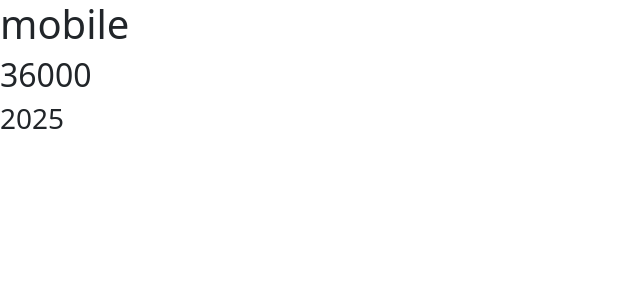
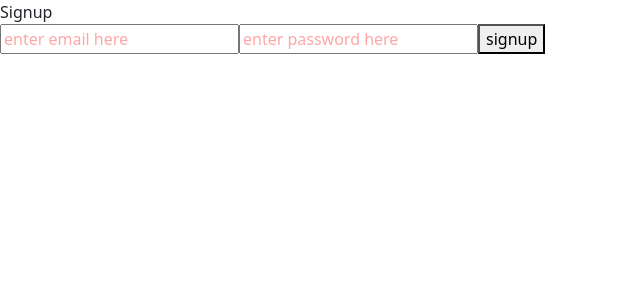
Before and after one commit to sriram507/React-tasks, a React (Create React App) app: page /signup in a window 1280 px wide. Shown: the top 300 px of the page, without its empty margins (0-640 px from the left). Built offline with nearby package versions, Linux system fonts and the light colour scheme; no server answers.

Commit message:
firebase authentication

```diff
--- a/package.json
+++ b/package.json
@@ -9,6 +9,7 @@
     "@testing-library/user-event": "^13.5.0",
     "axios": "^1.11.0",
     "bootstrap": "^5.3.5",
+    "firebase": "^12.1.0",
     "react": "^18.2.0",
     "react-beautiful-dnd": "^13.1.1",
     "react-bootstrap": "^2.10.9",
--- a/src/App.jsx
+++ b/src/App.jsx
@@ -1,4 +1,4 @@
-import React from "react";
+import React, { useEffect, useState } from "react";
 import Navbar from "./components/Navbar";
 import About from "./components/About";
 import Education from "./components/Education";
@@ -14,7 +14,6 @@ import Calculator from "./UiContent/functionalComps/calculator/index";
 import FormComp from "./UiContent/functionalComps/formEvents/index";
 import PureComponent from "./UiContent/functionalComps/pureComponents/counter";
 import UseeffectComp from "./UiContent/functionalComps/useEffect";
-import { BrowserRouter as Router, Route, Routes, Link } from "react-router-dom";
 import Home from "./UiContent/functionalComps/Routingcomps/home";
 import Pricing from "./UiContent/functionalComps/Routingcomps/pricing";
 import AboutUs from "./UiContent/functionalComps/Routingcomps/about";
@@ -22,7 +21,6 @@ import PageNotFound from "./UiContent/functionalComps/Routingcomps/pagenotfound"
 import ContactUs from "./UiContent/functionalComps/Routingcomps/contact";
 import LoginForm from "./UiContent/functionalComps/loginComp";
 import Welcome from "./UiContent/functionalComps/Routingcomps/welcome";
-import './App.css';
 import MovieList from "./UiContent/dynamicrouting/movieList";
 import MovieDetails from "./UiContent/dynamicrouting/movieDetails";
 import TestUnmount from "./UiContent/hooks/component unmount/TestUnmount";
@@ -30,10 +28,133 @@ import UseMemoExample from "./UiContent/hooks/UseMemoExample";
 import UseCallbackExample from "./UiContent/hooks/UseCallbackExample";
 import ParentComp from "./UiContent/contexthook/parentComp";
 
-function App() {
+import Signup from "./firebase authentication/signup/signup";
+import Login from "./firebase authentication/login/login";
+import Homepage from "./firebase authentication/home/home";
+import { app } from "./firebase authentication/fbconfig";
+
+import { BrowserRouter, Routes, Route } from "react-router-dom";
+import { getAuth, onAuthStateChanged } from "firebase/auth";
+
+import "./App.css";
+
+const App = () => {
+  const auth = getAuth();
+  const [user, setUser] = useState(null);
+
+  useEffect(() => {
+    const unsubscribe = onAuthStateChanged(auth, (u) => {
+      if (u) {
+        setUser(u);
+      } else {
+        setUser(null);
+      }
+    });
+    return () => unsubscribe();
+  }, [auth]);
+
   return (
-    <div className="app">
-      {/* <UseeffectComp  /> */}
+    <BrowserRouter>
+      <Routes>
+        {/* Firebase Auth Routes */}
+        <Route path="/home" element={<Homepage />} />
+        <Route path="/signup" element={<Signup />} />
+        <Route path="/login" element={<Login />} />
+
+        {/* Example extra routes (uncomment if you want to use them) */}
+        {/* <Route path="/aboutus" element={<AboutUs />} /> */}
+        {/* <Route path="/pricing" element={<Pricing />} /> */}
+        {/* <Route path="/contact" element={<ContactUs />} /> */}
+        {/* <Route path="/welcome" element={<Welcome />} /> */}
+        {/* <Route path="/movies" element={<MovieList />} /> */}
+        {/* <Route path="/movies/:id" element={<MovieDetails />} /> */}
+
+        {/* Fallback */}
+        <Route path="*" element={<PageNotFound />} />
+      </Routes>
+    </BrowserRouter>
+  );
+};
+
+export default App;
+
+
+
+
+
+
+// old code
+
+
+// import React, { useEffect, useState } from "react";
+// import Navbar from "./components/Navbar";
+// import About from "./components/About";
+// import Education from "./components/Education";
+// import Skills from "./components/Skills";
+// import Projects from "./components/Projects";
+// import Certifications from "./components/Certifications";
+// import Contact from "./components/Contact";
+// import Lifecycle from "./UiContent/lifeCycle/index";
+// import Updatingphase from "./UiContent/Updatingphase/index";
+// import FunLifeCycle from "./UiContent/functionalComps/lifecycle/index";
+// import CounterFc from "./UiContent/functionalComps/counterFc";
+// import Calculator from "./UiContent/functionalComps/calculator/index";
+// import FormComp from "./UiContent/functionalComps/formEvents/index";
+// import PureComponent from "./UiContent/functionalComps/pureComponents/counter";
+// import UseeffectComp from "./UiContent/functionalComps/useEffect";
+// import { BrowserRouter as Router, Route, Routes, Link } from "react-router-dom";
+// import Home from "./UiContent/functionalComps/Routingcomps/home";
+// import Pricing from "./UiContent/functionalComps/Routingcomps/pricing";
+// import AboutUs from "./UiContent/functionalComps/Routingcomps/about";
+// import PageNotFound from "./UiContent/functionalComps/Routingcomps/pagenotfound";
+// import ContactUs from "./UiContent/functionalComps/Routingcomps/contact";
+// import LoginForm from "./UiContent/functionalComps/loginComp";
+// import Welcome from "./UiContent/functionalComps/Routingcomps/welcome";
+// import "./App.css";
+// import MovieList from "./UiContent/dynamicrouting/movieList";
+// import MovieDetails from "./UiContent/dynamicrouting/movieDetails";
+// import TestUnmount from "./UiContent/hooks/component unmount/TestUnmount";
+// import UseMemoExample from "./UiContent/hooks/UseMemoExample";
+// import UseCallbackExample from "./UiContent/hooks/UseCallbackExample";
+// import ParentComp from "./UiContent/contexthook/parentComp";
+// import Signup from "./firebase authentication/signup/signup";
+// import { BrowserRouter, Routes, Route } from "react-router-dom";
+// import Login from "./firebase authentication/login/login";
+// import Homepage from "./firebase authentication/home/home";
+// import { app } from "./firebase authentication/fbconfig";
+// import { getAuth, signOut, onAuthStateChanged } from "firebase/auth";
+
+// const App = () => {
+//   const auth = getAuth(app);
+//   const [user, setUser] = useState(null);
+
+//   useEffect(() => {
+//     const unsubscribe = onAuthStateChanged(auth, (currentUser) => {
+//       if (currentUser) {
+//         setUser(currentUser);
+//       } else {
+//         setUser(null);
+//       }
+//     });
+
+//     return () => unsubscribe();
+//   }, [auth]);
+
+  // ✅ logout function
+  // const handleLogout = async () => {
+  //   try {
+  //     await signOut(auth);
+  //     setUser(null);
+  //   } catch (err) {
+  //     console.error("Logout error:", err);
+  //   }
+  // };
+
+  // return (
+  //   <>
+      {/* You can uncomment whichever UI block you want to test */}
+
+      {/* <UseeffectComp /> */}
       {/* <LoginForm /> */}
       {/* <PureComponent /> */}
       {/* <FormComp /> */}
@@ -50,25 +171,22 @@ function App() {
       <Certifications />
       <Contact /> */}
 
+      {/* Example Router (commented) */}
       {/* <Router>
         <nav style={{display:"flex",justifyContent:"space-around"}}>
           <Link to="/home">home</Link>
           <Link to="/ContactUs">ContactUs</Link>
           <Link to="/About">AboutUs</Link>
         </nav>
-
         <Routes>
           <Route path="/home" element={<CounterFc />} />
           <Route path="/ContactUs" element={<Calculator />} />
-  <Route path="/About" element= {<FormComp />} />
-  <Route path="/*" element ={<UseeffectComp  />} />
-
-
-
+          <Route path="/About" element={<FormComp />} />
+          <Route path="/*" element={<UseeffectComp />} />
         </Routes>
-
       </Router> */}
 
+      {/* Example Router with Links (commented) */}
       {/* <Router>
         <div
           style={{
@@ -85,53 +203,46 @@ function App() {
           <Link className="Links" to="/pricing">Pricing</Link>
           <Link className="Links" to="/login">Login</Link>
         </div>
-
         <Routes>
-
-    <Route path="*" element={<PageNotFound/>}></Route>
-    <Route path="/login" element={<LoginForm/>}></Route>
-    <Route path="/home" element={<Home/>}></Route>
-    <Route path="/pricing" element={<Pricing/>}></Route>
-    <Route path="/aboutus" element={<AboutUs/>}></Route>
-    <Route path="/contact" element={<ContactUs/>}></Route>
-    <Route path="/Welcome" element={<Welcome/>}></Route>
-
+          <Route path="*" element={<PageNotFound />} />
+          <Route path="/login" element={<LoginForm />} />
+          <Route path="/home" element={<Home />} />
+          <Route path="/pricing" element={<Pricing />} />
+          <Route path="/aboutus" element={<AboutUs />} />
+          <Route path="/contact" element={<ContactUs />} />
+          <Route path="/Welcome" element={<Welcome />} />
         </Routes>
       </Router> */}
 
+      {/* Example Router with Dynamic Routes (commented) */}
       {/* <Router>
-     <div style={{display:"flex",justifyContent:"space-around"}}>
-      <Link to ="/home" >Home</Link>
-      <Link to ="/movies" >Movies</Link>
+        <div style={{ display: "flex", justifyContent: "space-around" }}>
+          <Link to="/home">Home</Link>
+          <Link to="/movies">Movies</Link>
         </div>
-
-
         <Routes>
-
-  <Route path="/home" element={<Home/>}></Route>
-  <Route path="/movies" element={<MovieList/>}></Route>
-  <Route path="/movies/:id" element={<MovieDetails/>}></Route>
-
+          <Route path="/home" element={<Home />} />
+          <Route path="/movies" element={<MovieList />} />
+          <Route path="/movies/:id" element={<MovieDetails />} />
         </Routes>
-
-
       </Router> */}
 
+      {/* <TestUnmount /> */}
+      {/* <UseMemoExample /> */}
+      {/* <UseCallbackExample /> */}
+      {/* <ParentComp /> */}
 
-    {/* <TestUnmount /> */}
+      {/* 🔹 Active Firebase Auth Routes */}
+      // <BrowserRouter>
+      //   <Routes>
+      //     <Route path="/home" element={<Homepage user={user} onLogout={handleLogout} />} />
+      //     <Route path="/signup" element={<Signup />} />
+      //     <Route path="/login" element={<Login />} />
+      //     <Route path="*" element={<h1>404 Page Not Found</h1>} />
+      //   </Routes>
+      // </BrowserRouter>
+//     </>
+//   );
+// };
 
-
-{/* <UseMemoExample /> */}
-
-{/* <UseCallbackExample /> */}
-
-<ParentComp />
-
-
-    </div>
-
-
-  );
-}
-
-export default App;
+// export default App;
--- /dev/null
+++ b/src/firebase authentication/fbconfig.js
@@ -0,0 +1,21 @@
+// Import the functions you need from the SDKs you need
+import { initializeApp } from "firebase/app";
+import { getAnalytics } from "firebase/analytics";
+// TODO: Add SDKs for Firebase products that you want to use
+// https://firebase.google.com/docs/web/setup#available-libraries
+
+// Your web app's Firebase configuration
+// For Firebase JS SDK v7.20.0 and later, measurementId is optional
+const firebaseConfig = {
+  apiKey: "AIzaSyBO1novZSkNlJWvSL1q5DbV3hmEG_8-2KM",
+  authDomain: "ptroutes-bd6da.firebaseapp.com",
+  projectId: "ptroutes-bd6da",
+  storageBucket: "ptroutes-bd6da.firebasestorage.app",
+  messagingSenderId: "192003927938",
+  appId: "1:192003927938:web:ade86e17cc865560e5e99b",
+  measurementId: "G-L6P6FLRLLZ"
+};
+
+// Initialize Firebase
+export const app = initializeApp(firebaseConfig);
+const analytics = getAnalytics(app);
--- /dev/null
+++ b/src/firebase authentication/home/home.js
@@ -0,0 +1,9 @@
+import React from 'react'
+
+const Homepage = () => {
+  return (
+    <div>Homepage</div>
+  )
+}
+
+export default Homepage
--- /dev/null
+++ b/src/firebase authentication/login/login.js
@@ -0,0 +1,60 @@
+import React, { useState } from "react";
+import { app } from "../fbconfig";
+import { getAuth, signInWithEmailAndPassword } from "firebase/auth";
+import { useNavigate } from "react-router-dom";
+
+const Login = () => {
+  let route = useNavigate();
+  let loginWithFb = getAuth(app);
+  const [email, setEmail] = useState("");
+  const [pswd, setPswd] = useState("");
+
+  const handleSubmit = async (e) => {
+    e.preventDefault();
+    try {
+      let loginSuccess = await signInWithEmailAndPassword(
+        loginWithFb,
+        email,
+        pswd
+      );
+
+      if(loginSuccess){
+    alert("logged in successfully");
+      route("/home");
+      console.log("login success");
+
+}else{
+  alert("user not found in db")
+}
+
+    } catch (err) {
+    console.log(err);
+    }
+    // console.log(email, pswd);
+  };
+
+
+
+  return (
+    <div>
+      Login
+      <form onSubmit={handleSubmit}>
+        <input
+          type="email"
+          placeholder="enter email here"
+          onChange={(e) => setEmail(e.target.value)}
+          value={email}
+        />
+        <input
+          type="password"
+          placeholder="enter password here"
+          onChange={(e) => setPswd(e.target.value)}
+          value={pswd}
+        />
+        <button>Login</button>
+      </form>
+    </div>
+  );
+};
+
+export default Login;
--- /dev/null
+++ b/src/firebase authentication/signup/signup.js
@@ -0,0 +1,55 @@
+import React, { useState } from "react";
+import { useNavigate } from "react-router-dom";
+import {createUserWithEmailAndPassword, getAuth,signInwithEmailAndPassword} from "firebase/auth"
+import {app}  from "../fbconfig"
+
+const Signup = () => {
+  const signUpDoneWithFb=getAuth()
+ const route=useNavigate()
+  const [email, setEmail]=useState("")
+  const [pswd, setPswd]=useState("")
+
+
+
+  const handleSubmit =async (e) => {
+    e.preventDefault();
+
+    try {
+      let a=await createUserWithEmailAndPassword(signUpDoneWithFb,email,pswd)
+      alert("signup done successfully");
+      console.log(a);
+
+    } catch (err) {
+      console.log(err);
+
+    }
+
+    // console.log(email,pswd);
+    route("/login")
+    setEmail("")
+        setPswd("")
+
+  }
+  return (
+    <div>
+      Signup
+      <form onSubmit={handleSubmit}>
+        <input
+          type="email"
+          placeholder="enter email here"
+          onChange={(e) => setEmail(e.target.value)}
+          value={email}
+        />
+        <input
+          type="password"
+          placeholder="enter password here"
+          onChange={(e) => setPswd(e.target.value)}
+          value={pswd}
+        />
+        <button>signup</button>
+      </form>
+    </div>
+  );
+};
+
+export default Signup;
```
Also changed, not shown: 1 other file (tests, documents, lock files or other folders). Lines whose indentation alone changed are shown as unchanged.
